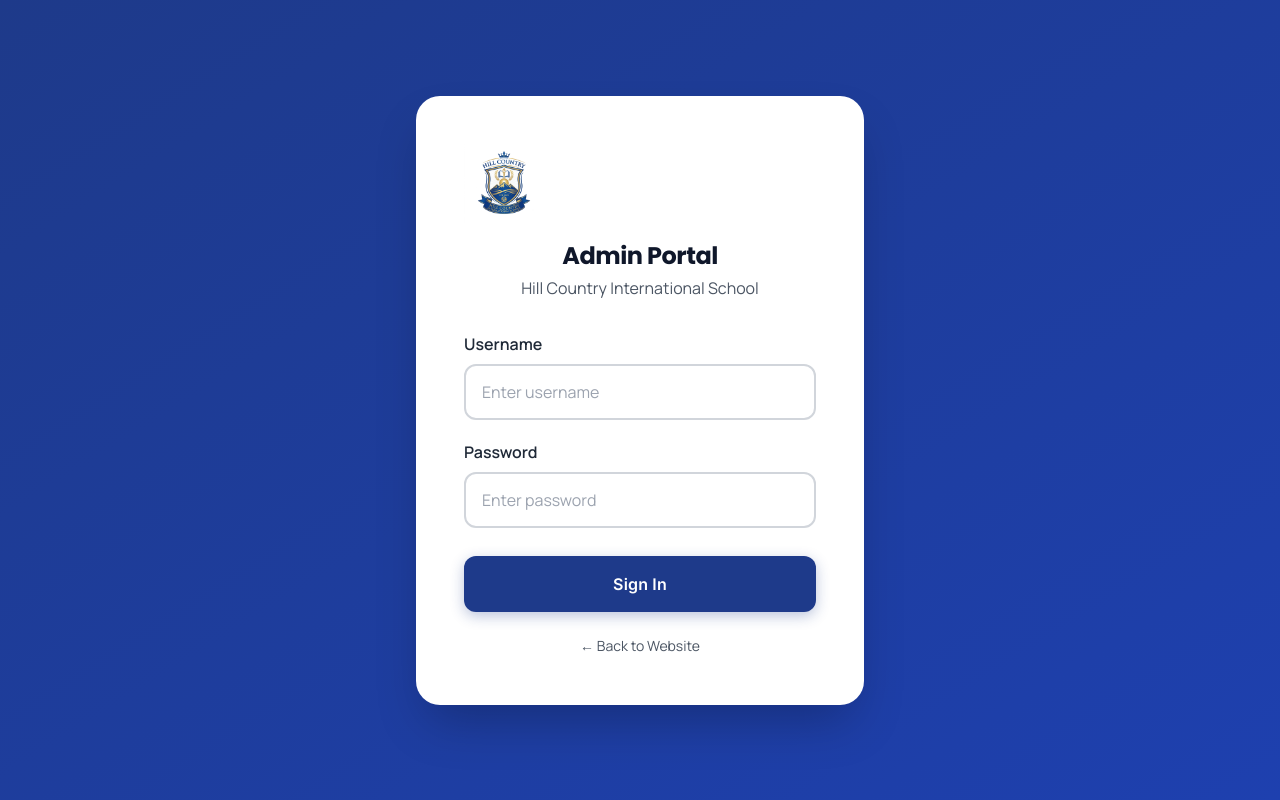
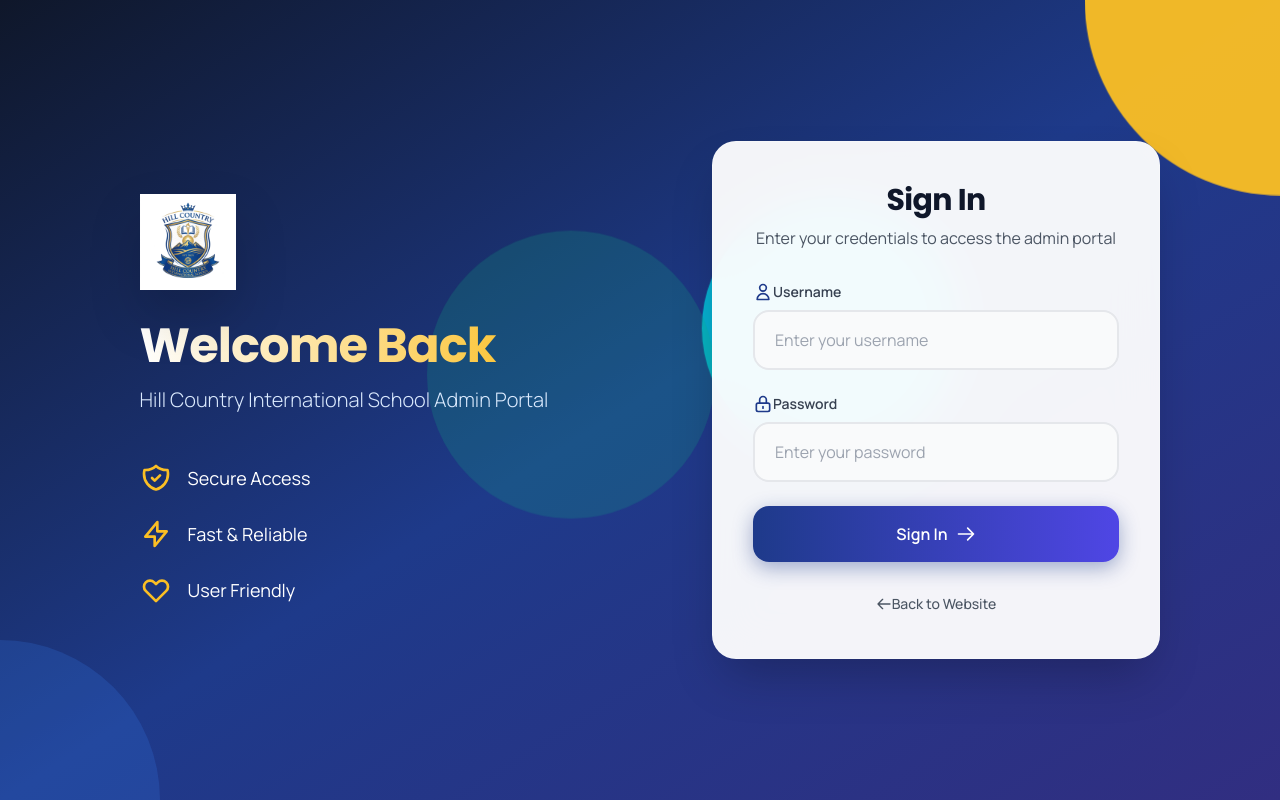
Before and after one commit to AmanAhmed12/HIS, an Angular app: page /admin/login in a window 1280 px wide. Built offline with nearby package versions, Linux system fonts and the light colour scheme.

Commit message:
feat: implement responsive admin login page with Tailwind CSS styling

```diff
--- a/src/app/admin/auth/admin-login.css
+++ b/src/app/admin/auth/admin-login.css
@@ -1,59 +1,239 @@
+/* Page Layout */
 .login-page {
-  @apply min-h-screen flex items-center justify-center bg-gradient-to-br from-blue-900 to-blue-800;
+  @apply min-h-screen relative overflow-hidden bg-gradient-to-br from-primary-navy via-primary-royal to-primary-900;
 }
 
-.login-card {
-  @apply bg-white rounded-3xl p-12 w-full max-w-md shadow-2xl text-center;
+/* Animated Background Shapes */
+.bg-shapes {
+  @apply absolute inset-0 overflow-hidden pointer-events-none;
 }
 
-.login-logo {
-  @apply h-20 mb-4;
+.shape {
+  @apply absolute rounded-full opacity-20;
 }
 
-.login-header h1 {
-  @apply text-2xl mb-1;
+.shape-1 {
+  @apply w-96 h-96 bg-accent-gold -top-48 -right-48 animate-pulse-slow;
 }
 
-.login-header p {
-  @apply text-gray-600 mb-8;
+.shape-2 {
+  @apply w-80 h-80 bg-primary-light -bottom-40 -left-40 animate-bounce-slow;
 }
 
+.shape-3 {
+  @apply w-64 h-64 bg-accent-cyan top-1/4 right-1/4 animate-pulse-slow;
+  animation-delay: 2s;
+}
+
+.shape-4 {
+  @apply w-72 h-72 bg-accent-emerald bottom-1/3 left-1/3 animate-bounce-slow;
+  animation-delay: 1s;
+}
+
+/* Main Container */
+.login-container {
+  @apply relative z-10 min-h-screen flex items-center justify-center p-4 md:p-8 lg:p-12;
+}
+
+/* Brand Section (Left Side) */
+.brand-section {
+  @apply hidden lg:flex lg:w-1/2 items-center justify-center p-8;
+}
+
+.brand-content {
+  @apply text-white max-w-lg;
+}
+
+.logo-wrapper {
+  @apply mb-8;
+}
+
+.brand-logo {
+  @apply h-24 w-auto drop-shadow-2xl;
+}
+
+.brand-title {
+  @apply text-5xl font-display font-bold mb-4 bg-gradient-to-r from-white to-accent-gold bg-clip-text text-transparent;
+}
+
+.brand-subtitle {
+  @apply text-xl text-blue-100 mb-12 font-light;
+}
+
+.brand-features {
+  @apply space-y-6;
+}
+
+.feature-item {
+  @apply flex items-center space-x-4 text-lg;
+}
+
+.feature-icon {
+  @apply w-8 h-8 text-accent-gold flex-shrink-0;
+}
+
+/* Form Section (Right Side) */
+.form-section {
+  @apply w-full lg:w-1/2 flex items-center justify-center;
+}
+
+.form-card {
+  @apply w-full max-w-md bg-white/95 backdrop-blur-xl rounded-3xl p-8 md:p-10 shadow-2xl border border-white/20;
+}
+
+.form-header {
+  @apply text-center mb-8;
+}
+
+.form-title {
+  @apply text-3xl font-display font-bold text-primary-navy mb-2;
+}
+
+.form-subtitle {
+  @apply text-gray-600 text-base;
+}
+
+/* Form Styling */
 .login-form {
-  @apply text-left;
+  @apply space-y-6;
 }
 
 .form-group {
-  @apply mb-5;
+  @apply space-y-2;
 }
 
-.form-group label {
-  @apply block font-semibold mb-2 text-gray-800;
+.form-label {
+  @apply flex items-center space-x-2 text-sm font-semibold text-gray-700;
+}
+
+.label-icon {
+  @apply w-5 h-5 text-primary-royal;
 }
 
 .form-control {
-  @apply w-full px-4 py-3.5 border-2 border-gray-300 rounded-xl text-base transition-all duration-300;
+  @apply w-full px-5 py-4 bg-gray-50 border-2 border-gray-200 rounded-2xl text-base transition-all duration-300 placeholder-gray-400;
 }
 
 .form-control:focus {
-  @apply outline-none border-blue-900 shadow-[0_0_0_3px_rgba(10,31,68,0.1)];
+  @apply outline-none border-primary-royal bg-white shadow-[0_0_0_4px_rgba(30,58,138,0.1)];
 }
 
-.login-btn {
-  @apply w-full mt-2 rounded-xl py-4 text-base;
+.form-control::placeholder {
+  @apply text-gray-400;
 }
 
-.alert {
-  @apply p-3.5 rounded-lg mb-4 text-sm;
+/* Login Button */
+.login-btn {
+  @apply w-full mt-8 bg-gradient-to-r from-primary-royal to-primary-600 text-white font-semibold py-4 px-6 rounded-2xl text-base transition-all duration-300 shadow-royal hover:shadow-lg hover:scale-[1.02] active:scale-[0.98] disabled:opacity-70 disabled:cursor-not-allowed disabled:hover:scale-100 flex items-center justify-center space-x-2;
 }
 
-.alert-error {
-  @apply bg-red-100 text-red-600 border border-red-300;
+.btn-arrow {
+  @apply w-5 h-5 ml-2 transition-transform duration-300 group-hover:translate-x-1;
+}
+
+/* Loading Spinner */
+.spinner {
+  @apply w-5 h-5 animate-spin;
+}
+
+.spinner-circle {
+  @apply opacity-25;
+}
+
+.spinner-path {
+  @apply opacity-75;
+}
+
+/* Alert Styling */
+.alert {
+  @apply flex items-center space-x-3 p-4 rounded-xl mb-6 text-sm bg-red-50 border border-red-200 text-red-700;
+}
+
+.alert-icon {
+  @apply w-5 h-5 flex-shrink-0;
+}
+
+/* Form Footer */
+.form-footer {
+  @apply mt-8 text-center;
 }
 
 .back-link {
-  @apply inline-block mt-6 text-gray-600 text-sm transition-all duration-300;
+  @apply inline-flex items-center space-x-2 text-gray-600 text-sm font-medium transition-all duration-300 hover:text-primary-royal;
 }
 
-.back-link:hover {
-  @apply text-blue-900;
+.link-icon {
+  @apply w-4 h-4;
 }
+
+/* Responsive Design */
+@media (max-width: 1024px) {
+  .brand-section {
+    @apply hidden;
+  }
+
+  .form-section {
+    @apply w-full;
+  }
+
+  .form-card {
+    @apply max-w-lg;
+  }
+}
+
+@media (max-width: 640px) {
+  .login-container {
+    @apply p-4;
+  }
+
+  .form-card {
+    @apply p-6;
+  }
+
+  .form-title {
+    @apply text-2xl;
+  }
+
+  .form-subtitle {
+    @apply text-sm;
+  }
+
+  .brand-title {
+    @apply text-3xl;
+  }
+
+  .brand-subtitle {
+    @apply text-lg;
+  }
+}
+
+/* Dark Mode Support */
+@media (prefers-color-scheme: dark) {
+  .form-card {
+    @apply bg-gray-900/95 border-gray-700;
+  }
+
+  .form-title {
+    @apply text-white;
+  }
+
+  .form-subtitle {
+    @apply text-gray-300;
+  }
+
+  .form-label {
+    @apply text-gray-300;
+  }
+
+  .form-control {
+    @apply bg-gray-800 border-gray-600 text-white placeholder-gray-500;
+  }
+
+  .form-control:focus {
+    @apply bg-gray-700 border-primary-light;
+  }
+
+  .back-link {
+    @apply text-gray-400;
+  }
+}
--- a/src/app/admin/auth/admin-login.html
+++ b/src/app/admin/auth/admin-login.html
@@ -1,35 +1,111 @@
 <div class="login-page">
-  <div class="login-card">
-    <div class="login-header">
-      <img src="/images/logo.png" alt="School Logo" class="login-logo">
-      <h1>Admin Portal</h1>
-      <p>Hill Country International School</p>
+  <!-- Animated Background Elements -->
+  <div class="bg-shapes">
+    <div class="shape shape-1"></div>
+    <div class="shape shape-2"></div>
+    <div class="shape shape-3"></div>
+    <div class="shape shape-4"></div>
+  </div>
+
+  <div class="login-container">
+    <!-- Left Side - Branding -->
+    <div class="brand-section">
+      <div class="brand-content">
+        <div class="logo-wrapper">
+          <img src="/images/logo.png" alt="School Logo" class="brand-logo">
+        </div>
+        <h1 class="brand-title">Welcome Back</h1>
+        <p class="brand-subtitle">Hill Country International School Admin Portal</p>
+        <div class="brand-features">
+          <div class="feature-item">
+            <svg class="feature-icon" fill="none" stroke="currentColor" viewBox="0 0 24 24">
+              <path stroke-linecap="round" stroke-linejoin="round" stroke-width="2" d="M9 12l2 2 4-4m5.618-4.016A11.955 11.955 0 0112 2.944a11.955 11.955 0 01-8.618 3.04A12.02 12.02 0 003 9c0 5.591 3.824 10.29 9 11.622 5.176-1.332 9-6.03 9-11.622 0-1.042-.133-2.052-.382-3.016z"></path>
+            </svg>
+            <span>Secure Access</span>
+          </div>
+          <div class="feature-item">
+            <svg class="feature-icon" fill="none" stroke="currentColor" viewBox="0 0 24 24">
+              <path stroke-linecap="round" stroke-linejoin="round" stroke-width="2" d="M13 10V3L4 14h7v7l9-11h-7z"></path>
+            </svg>
+            <span>Fast & Reliable</span>
+          </div>
+          <div class="feature-item">
+            <svg class="feature-icon" fill="none" stroke="currentColor" viewBox="0 0 24 24">
+              <path stroke-linecap="round" stroke-linejoin="round" stroke-width="2" d="M4.318 6.318a4.5 4.5 0 000 6.364L12 20.364l7.682-7.682a4.5 4.5 0 00-6.364-6.364L12 7.636l-1.318-1.318a4.5 4.5 0 00-6.364 0z"></path>
+            </svg>
+            <span>User Friendly</span>
+          </div>
+        </div>
+      </div>
+    </div>
+
+    <!-- Right Side - Login Form -->
+    <div class="form-section">
+      <div class="form-card">
+        <div class="form-header">
+          <h2 class="form-title">Sign In</h2>
+          <p class="form-subtitle">Enter your credentials to access the admin portal</p>
         </div>
 
         <form class="login-form" (ngSubmit)="onSubmit()">
           @if (errorMessage()) {
-        <div class="alert alert-error">{{ errorMessage() }}</div>
+            <div class="alert alert-error">
+              <svg class="alert-icon" fill="none" stroke="currentColor" viewBox="0 0 24 24">
+                <path stroke-linecap="round" stroke-linejoin="round" stroke-width="2" d="M12 8v4m0 4h.01M21 12a9 9 0 11-18 0 9 9 0 0118 0z"></path>
+              </svg>
+              <span>{{ errorMessage() }}</span>
+            </div>
           }
 
           <div class="form-group">
-        <label for="username">Username</label>
+            <label for="username" class="form-label">
+              <svg class="label-icon" fill="none" stroke="currentColor" viewBox="0 0 24 24">
+                <path stroke-linecap="round" stroke-linejoin="round" stroke-width="2" d="M16 7a4 4 0 11-8 0 4 4 0 018 0zM12 14a7 7 0 00-7 7h14a7 7 0 00-7-7z"></path>
+              </svg>
+              Username
+            </label>
             <input id="username" type="text" class="form-control"
                    [(ngModel)]="credentials.username" name="username"
-               placeholder="Enter username" required>
+                   placeholder="Enter your username" required>
           </div>
 
           <div class="form-group">
-        <label for="password">Password</label>
+            <label for="password" class="form-label">
+              <svg class="label-icon" fill="none" stroke="currentColor" viewBox="0 0 24 24">
+                <path stroke-linecap="round" stroke-linejoin="round" stroke-width="2" d="M12 15v2m-6 4h12a2 2 0 002-2v-6a2 2 0 00-2-2H6a2 2 0 00-2 2v6a2 2 0 002 2zm10-10V7a4 4 0 00-8 0v4h8z"></path>
+              </svg>
+              Password
+            </label>
             <input id="password" type="password" class="form-control"
                    [(ngModel)]="credentials.password" name="password"
-               placeholder="Enter password" required>
+                   placeholder="Enter your password" required>
           </div>
 
-      <button type="submit" class="btn btn-primary login-btn" [disabled]="isLoading()">
-        @if (isLoading()) { Signing in... } @else { Sign In }
+          <button type="submit" class="login-btn" [disabled]="isLoading()">
+            @if (isLoading()) {
+              <svg class="spinner" fill="none" viewBox="0 0 24 24">
+                <circle class="spinner-circle" cx="12" cy="12" r="10" stroke="currentColor" stroke-width="4"></circle>
+                <path class="spinner-path" fill="currentColor" d="M4 12a8 8 0 018-8V0C5.373 0 0 5.373 0 12h4zm2 5.291A7.962 7.962 0 014 12H0c0 3.042 1.135 5.824 3 7.938l3-2.647z"></path>
+              </svg>
+              <span>Signing in...</span>
+            } @else {
+              <span>Sign In</span>
+              <svg class="btn-arrow" fill="none" stroke="currentColor" viewBox="0 0 24 24">
+                <path stroke-linecap="round" stroke-linejoin="round" stroke-width="2" d="M14 5l7 7m0 0l-7 7m7-7H3"></path>
+              </svg>
+            }
           </button>
         </form>
 
-    <a routerLink="/" class="back-link">← Back to Website</a>
+        <div class="form-footer">
+          <a routerLink="/" class="back-link">
+            <svg class="link-icon" fill="none" stroke="currentColor" viewBox="0 0 24 24">
+              <path stroke-linecap="round" stroke-linejoin="round" stroke-width="2" d="M10 19l-7-7m0 0l7-7m-7 7h18"></path>
+            </svg>
+            Back to Website
+          </a>
         </div>
       </div>
+    </div>
+  </div>
+</div>
```
Lines whose indentation alone changed are shown as unchanged.
